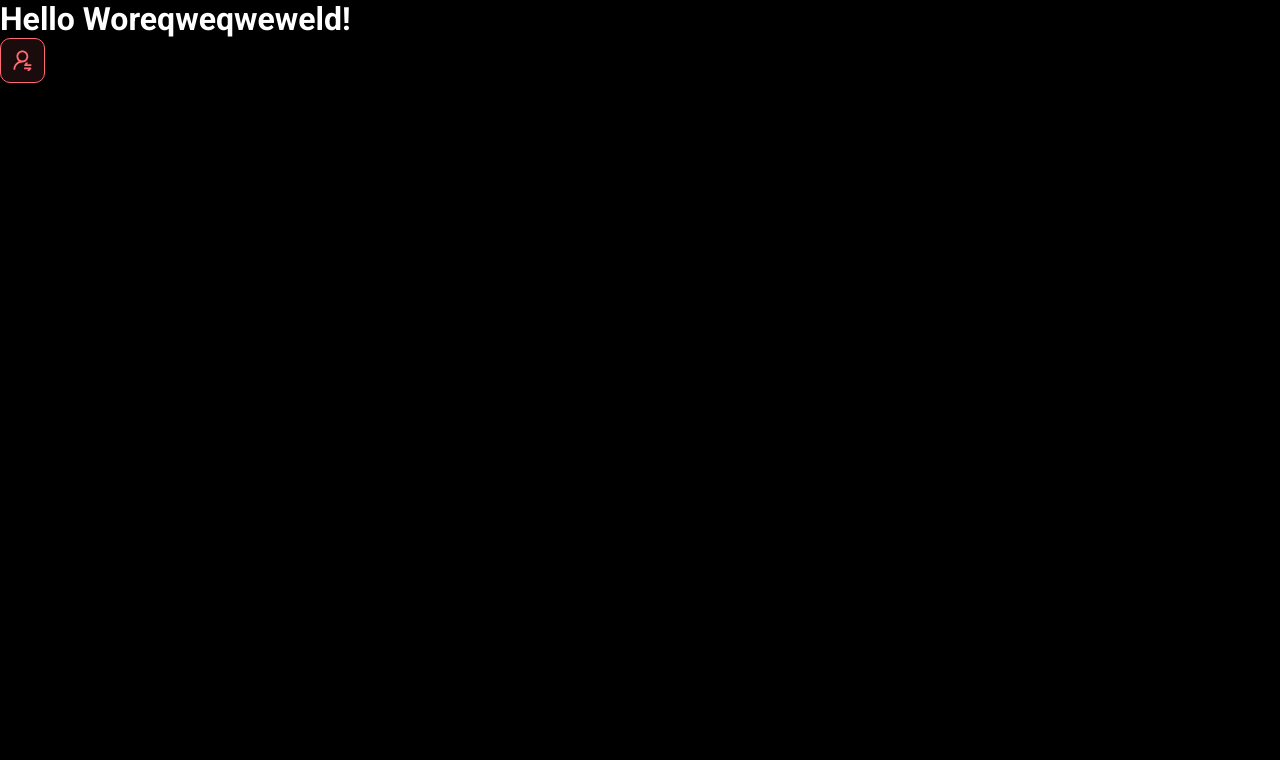
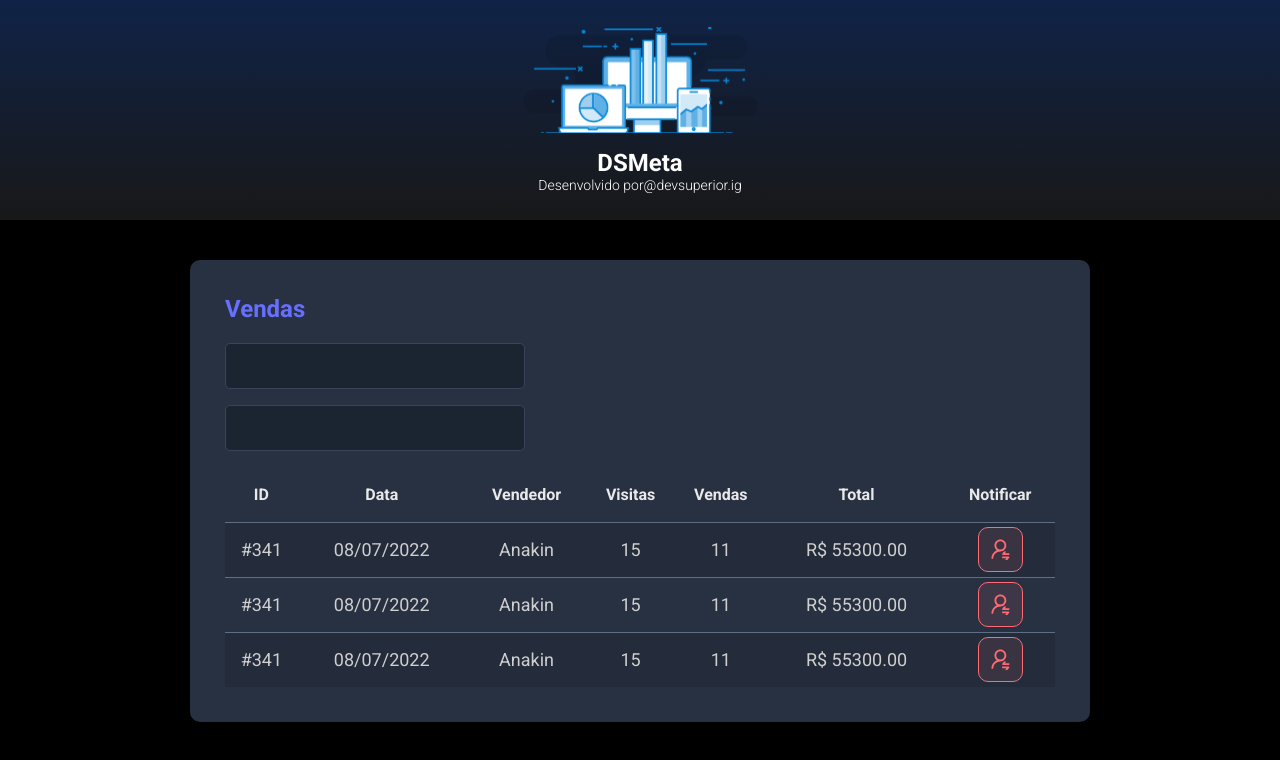
Before and after one commit to fernandoarimori/dsmetaSpringReact, a React (Vite) app in the folder frontend/: page / in a window 1280 px wide. Shown: the top 760 px of the page. Built offline with nearby package versions, Linux system fonts and the light colour scheme.

Commit message:
Other components

```diff
--- a/frontend/src/App.tsx
+++ b/frontend/src/App.tsx
@@ -1,13 +1,21 @@
-import NotificationButton from "./components/NotificationButton"
+import Header from "./components/Header";
+import SalesCard from "./components/SalesCard";
+import NotificationButton from "./components/NotificationButton";
 
 
 function App() {
-  return(
+  return (
     <>
-  <h1>Hello Woreqweqweweld!</h1>
-  <NotificationButton/>
-  </>
-  )
+      <Header />
+      <main>
+        <section id="sales">
+          <div className="dsmeta-container">
+            <SalesCard/>
+          </div>
+        </section>
+      </main>
+    </>
+  );
 }
 
-export default App
+export default App;
--- /dev/null
+++ b/frontend/src/components/Header/index.tsx
@@ -0,0 +1,22 @@
+import logo from "../../assets/img/logo.svg";
+import "./styles.css";
+function Header() {
+  return (
+    <>
+      <header>
+        <div className="dsmeta-logo-container">
+          <img src={logo} alt="DSMeta" />
+          <h1>DSMeta</h1>
+          <p>
+            Desenvolvido por
+            <a href="https://www.instagram.com/devsuperior.ig">
+              @devsuperior.ig
+            </a>
+          </p>
+        </div>
+      </header>
+    </>
+  );
+}
+
+export default Header;
--- /dev/null
+++ b/frontend/src/components/Header/styles.css
@@ -0,0 +1,27 @@
+header {
+    background: linear-gradient(180deg, #102347 0%, #181818 100%);
+    height: 220px;
+    display: flex;
+    align-items: center;
+    justify-content: center;
+  }
+
+  .dsmeta-logo-container {
+    display: flex;
+    flex-direction: column;
+    align-items: center;
+  }
+
+  .dsmeta-logo-container img {
+    width: 235px;
+  }
+
+  .dsmeta-logo-container h1 {
+    margin-top: 15px;
+    font-size: 24px;
+  }
+
+  .dsmeta-logo-container p {
+    font-size: 14px;
+    font-weight: 300;
+  }
--- /dev/null
+++ b/frontend/src/components/SalesCard/index.tsx
@@ -0,0 +1,77 @@
+import NotificationButton from "../NotificationButton";
+import "./styles.css";
+
+function SalesCard() {
+  return (
+    <div className="dsmeta-card">
+      <h2 className="dsmeta-sales-title">Vendas</h2>
+      <div>
+        <div className="dsmeta-form-control-container">
+          <input className="dsmeta-form-control" type="text" />
+        </div>
+        <div className="dsmeta-form-control-container">
+          <input className="dsmeta-form-control" type="text" />
+        </div>
+      </div>
+
+      <div>
+        <table className="dsmeta-sales-table">
+          <thead>
+            <tr>
+              <th className="show992">ID</th>
+              <th className="show576">Data</th>
+              <th>Vendedor</th>
+              <th className="show992">Visitas</th>
+              <th className="show992">Vendas</th>
+              <th>Total</th>
+              <th>Notificar</th>
+            </tr>
+          </thead>
+          <tbody>
+            <tr>
+              <td className="show992">#341</td>
+              <td className="show576">08/07/2022</td>
+              <td>Anakin</td>
+              <td className="show992">15</td>
+              <td className="show992">11</td>
+              <td>R$ 55300.00</td>
+              <td>
+                <div className="dsmeta-red-btn-container">
+                  <NotificationButton />
+                </div>
+              </td>
+            </tr>
+            <tr>
+              <td className="show992">#341</td>
+              <td className="show576">08/07/2022</td>
+              <td>Anakin</td>
+              <td className="show992">15</td>
+              <td className="show992">11</td>
+              <td>R$ 55300.00</td>
+              <td>
+                <div className="dsmeta-red-btn-container">
+                  <NotificationButton />
+                </div>
+              </td>
+            </tr>
+            <tr>
+              <td className="show992">#341</td>
+              <td className="show576">08/07/2022</td>
+              <td>Anakin</td>
+              <td className="show992">15</td>
+              <td className="show992">11</td>
+              <td>R$ 55300.00</td>
+              <td>
+                <div className="dsmeta-red-btn-container">
+                  <NotificationButton />
+                </div>
+              </td>
+            </tr>
+          </tbody>
+        </table>
+      </div>
+    </div>
+  );
+}
+
+export default SalesCard;
--- /dev/null
+++ b/frontend/src/components/SalesCard/styles.css
@@ -0,0 +1,97 @@
+.dsmeta-card {
+  background-color: #283142;
+  border-radius: 10px;
+  padding: 30px 10px;
+}
+
+.dsmeta-sales-title {
+  color: #676fff;
+  font-size: 24px;
+  margin-bottom: 20px;
+}
+
+.dsmeta-form-control-container {
+  margin-bottom: 16px;
+  max-width: 300px;
+}
+
+.dsmeta-form-control {
+  width: 100%;
+  height: 46px;
+  background-color: #1b2531;
+  border: 1px solid #384459;
+  border-radius: 5px;
+  color: #9aaabe;
+  padding: 0 20px;
+  font-size: 18px;
+}
+
+.dsmeta-sales-table {
+  width: 100%;
+  border-spacing: 0;
+  border-collapse: collapse;
+}
+
+.dsmeta-sales-table thead {
+  height: 55px;
+  font-size: 16px;
+  color: #e9e9e9;
+  font-weight: 700;
+}
+
+.dsmeta-sales-table tbody {
+  font-size: 14px;
+  font-weight: 400;
+  color: #cfcfcf;
+  text-align: center;
+}
+
+.dsmeta-sales-table tbody tr {
+  height: 74px;
+  border-top: 1px solid #5f6e82;
+}
+
+.dsmeta-sales-table tbody tr:hover > td {
+  background-color: #384459;
+}
+
+.dsmeta-sales-table tbody tr:nth-child(odd) {
+  background-color: #242c3b;
+}
+
+.dsmeta-red-btn-container {
+  display: flex;
+  justify-content: center;
+}
+
+.show576 {
+  display: none;
+}
+
+.show992 {
+  display: none;
+}
+
+@media (min-width: 576px) {
+  .show576 {
+    display: table-cell;
+  }
+
+  .dsmeta-card {
+    padding: 35px;
+  }
+
+  .dsmeta-sales-table tbody tr {
+    height: 55px;
+  }
+
+  .dsmeta-sales-table tbody {
+    font-size: 18px;
+  }
+}
+
+@media (min-width: 992px) {
+  .show992 {
+    display: table-cell;
+  }
+}
--- a/frontend/src/index.css
+++ b/frontend/src/index.css
@@ -20,39 +20,6 @@
   text-decoration: none;
 }
 
-header {
-  background: linear-gradient(180deg, #102347 0%, #181818 100%);
-  height: 220px;
-  display: flex;
-  align-items: center;
-  justify-content: center;
-}
-
-.dsmeta-logo-container {
-  display: flex;
-  flex-direction: column;
-  align-items: center;
-}
-
-.dsmeta-logo-container img {
-  width: 235px;
-}
-
-.dsmeta-logo-container h1 {
-  margin-top: 15px;
-  font-size: 24px;
-}
-
-.dsmeta-logo-container p {
-  font-size: 14px;
-  font-weight: 300;
-}
-
-.dsmeta-card {
-  background-color: #283142;
-  border-radius: 10px;
-  padding: 30px 10px;
-}
 
 .dsmeta-container {
   width: 100%;
@@ -63,111 +30,3 @@
 #sales {
   padding: 40px 10px;
 }
-
-.dsmeta-sales-title {
-  color: #676fff;
-  font-size: 24px;
-  margin-bottom: 20px;
-}
-
-.dsmeta-form-control-container {
-  margin-bottom: 16px;
-  max-width: 300px;
-}
-
-.dsmeta-form-control {
-  width: 100%;
-  height: 46px;
-  background-color: #1b2531;
-  border: 1px solid #384459;
-  border-radius: 5px;
-  color: #9aaabe;
-  padding: 0 20px;
-  font-size: 18px;
-}
-
-.dsmeta-sales-table {
-  width: 100%;
-  border-spacing: 0;
-  border-collapse: collapse;
-}
-
-.dsmeta-sales-table thead {
-  height: 55px;
-  font-size: 16px;
-  color: #e9e9e9;
-  font-weight: 700;
-}
-
-.dsmeta-sales-table tbody {
-  font-size: 14px;
-  font-weight: 400;
-  color: #cfcfcf;
-  text-align: center;
-}
-
-.dsmeta-sales-table tbody tr {
-  height: 74px;
-  border-top: 1px solid #5f6e82;
-}
-
-.dsmeta-sales-table tbody tr:hover > td {
-  background-color: #384459;
-}
-
-.dsmeta-sales-table tbody tr:nth-child(odd) {
-  background-color: #242c3b;
-}
-
-.dsmeta-red-btn-container {
-    display: flex;
-    justify-content: center;
-}
-
-.dsmeta-red-btn {
-  height: 45px;
-  width: 45px;
-  background: rgba(255, 107, 114, 0.1);
-  border: 1px solid #ff6b72;
-  border-radius: 10px;
-  display: flex;
-  align-items: center;
-  justify-content: center;
-  cursor: pointer;
-}
-
-.dsmeta-red-btn img {
-    width: 19px;
-}
-
-.show576 {
-    display: none;
-}
-
-.show992 {
-    display: none;
-}
-
-@media (min-width: 576px) {
-    .show576 {
-        display: table-cell;
-    }
-
-    .dsmeta-card {
-        padding: 35px;
-    }
-
-    .dsmeta-sales-table tbody tr {
-        height: 55px;
-    }
-
-    .dsmeta-sales-table tbody {
-        font-size: 18px;
-    }
-}
-
-@media (min-width: 992px) {
-    .show992 {
-        display: table-cell;
-    }
-}
```
Also changed, not shown: frontend/src/assets/img/logo.svg (added).
